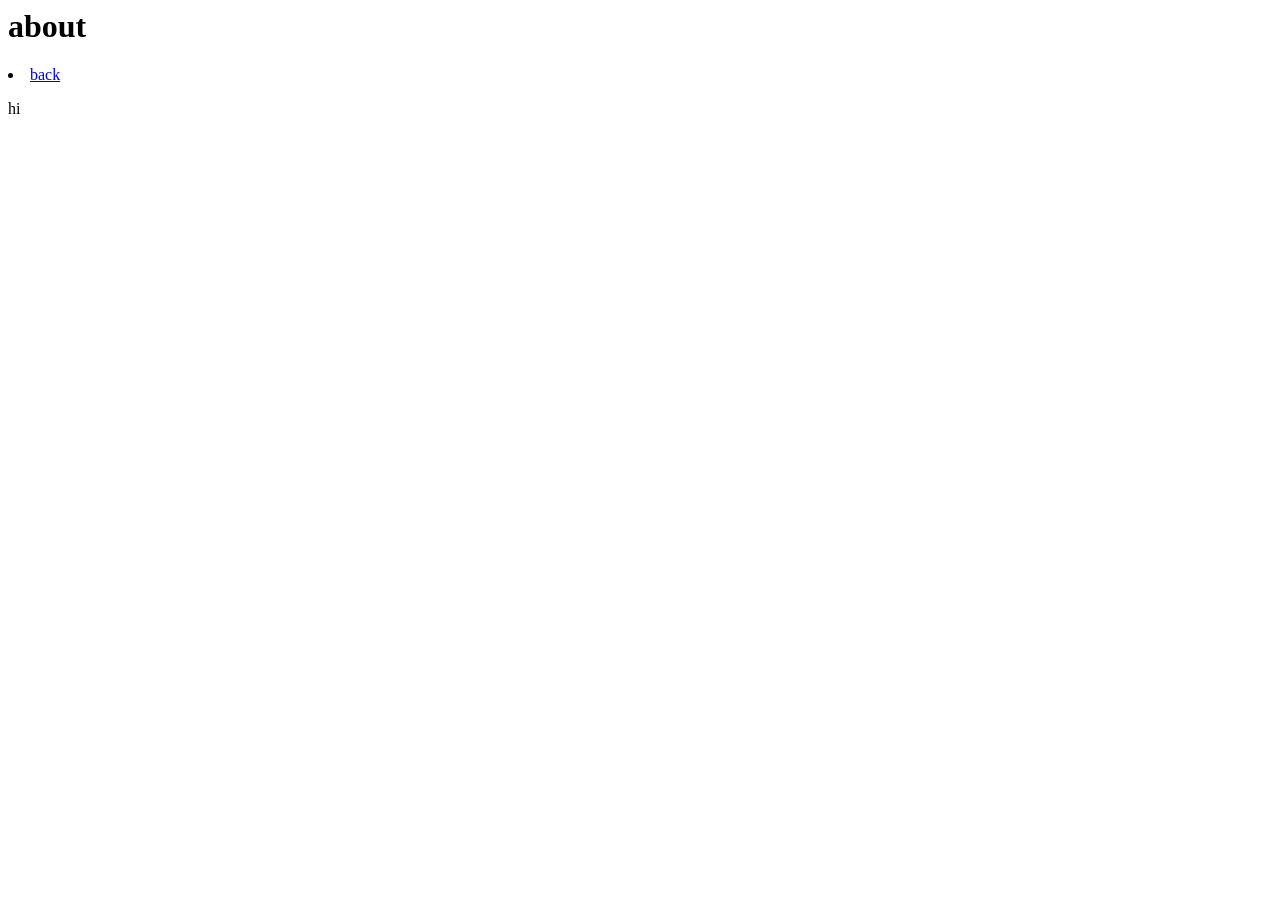
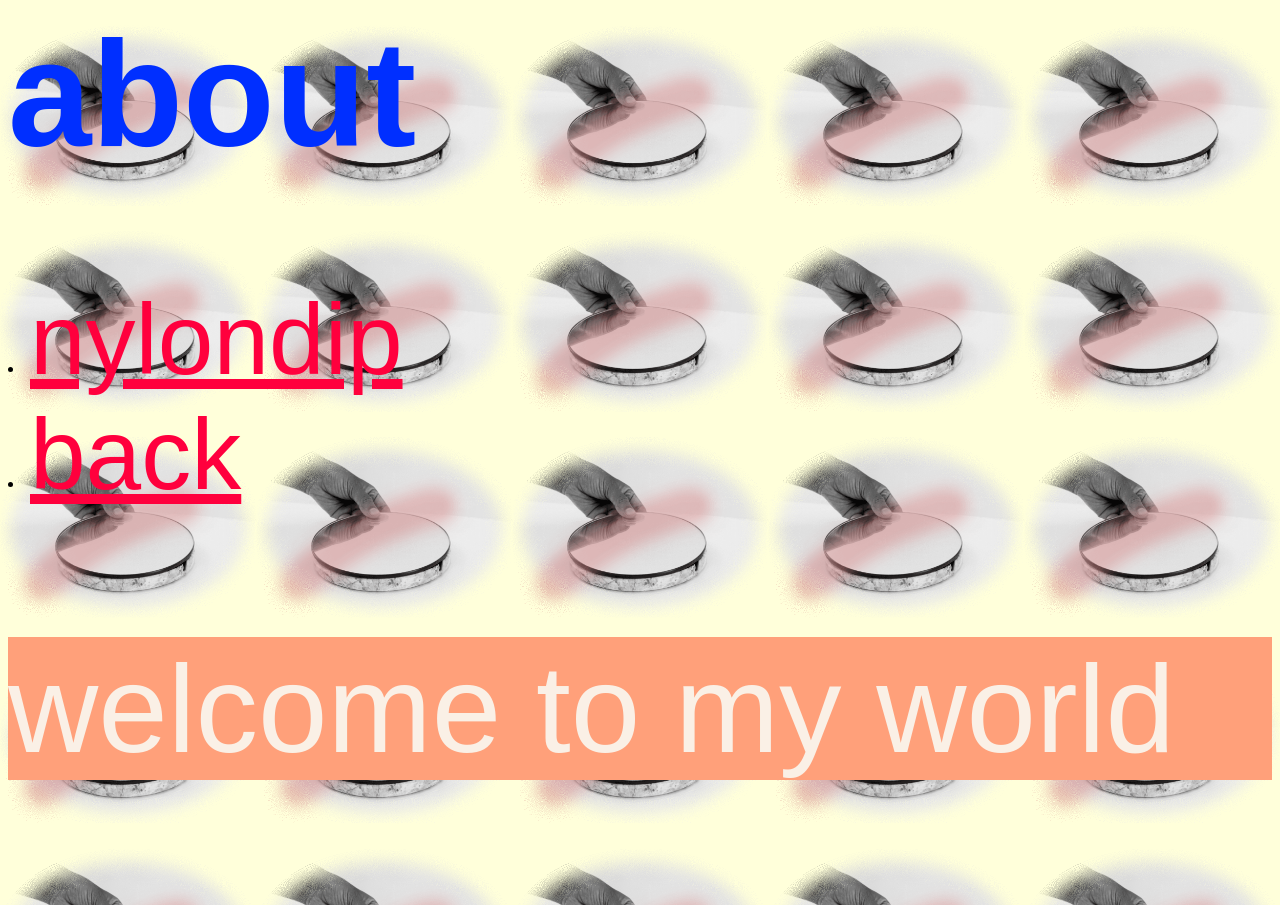
Before and after one commit to saucyunicorn/class-site, a plain HTML site: page about.html in a window 1280 px wide. Before the commit the page ends 800 px from the top, so only its background shows below. Drawn offline with Linux system fonts and the light colour scheme.

Commit message:
about page update

```diff
--- a/about.html
+++ b/about.html
@@ -3,12 +3,14 @@
   <head>
     <title>about...nicole</title>
     <link rel="icon" type="image/ico" href="favicon.ico">
+    <link rel="stylesheet" href="style.css">
     <meta charset="utf-8">
   </head>
 
   <body>
     <h1>about</h1>
+    <li><a href="nylondip.com">nylondip</a></li>
     <li><a href="index.html">back</a></li>
-    <p>hi</p>
+    <p>welcome to my world</p>
   </body>
 </html>
--- a/style.css
+++ b/style.css
@@ -24,3 +24,11 @@ a{
   color: #FF003D;
   font-family: sans-serif;
 }
+
+p {
+  font-family: sans-serif;
+  color: linen;
+  background: lightsalmon;
+  font-size: 125px;
+  font-kerning: none;
+}
```
